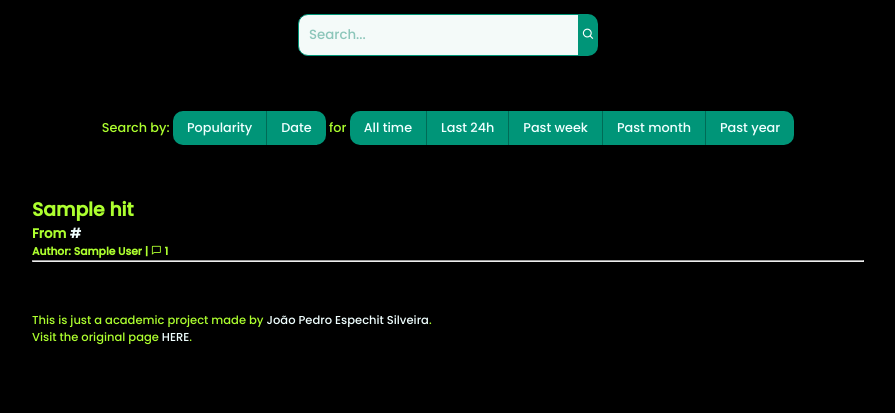
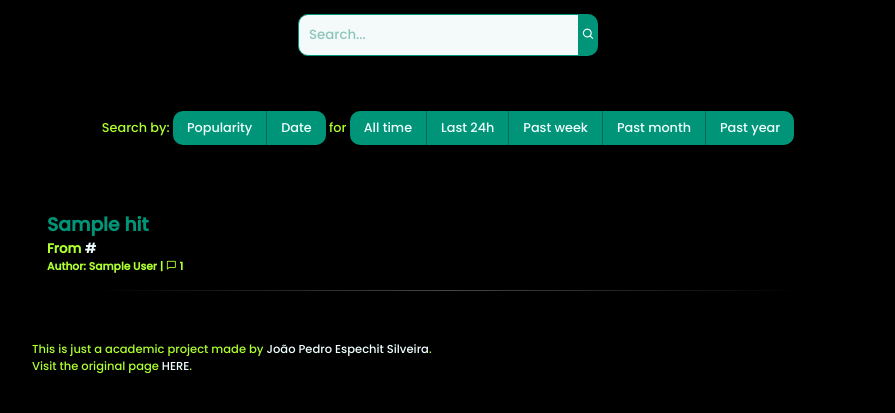
Before and after one commit to jpsilveira11/Hacker-News, a Flask app: page / in a window 1280 px wide. Shown: the part 194-607 px from the top of the page, without its empty margins (192-1087 px from the left). Run offline with Flask 3, Linux system fonts and the light colour scheme; a database or web service that is not in the repository returns one stand-in record (values such as "Sample title"); data that the repository does not hold is empty.

Commit message:
corrections + misc

```diff
--- a/static/style.css
+++ b/static/style.css
@@ -15,7 +15,15 @@ a {
     color:azure;
     text-decoration: none;
 }
+hr{
+    width: 85%;
+    margin:auto;
+    border-radius: 10px;
+    background-image: linear-gradient(90deg, transparent, rgb(71,69,69), transparent);
+    border: 0;
+    height: 1px;
 
+}
 .container {
     margin: 30px auto auto auto;
     width: 65%;
@@ -120,9 +128,11 @@ a {
     background:#006B56;
 }
 /*----------------------------------------------------------------*/
-hr{
-    color: rgba(50, 50, 50, 0.25);
-    box-shadow: 0 0 5px rgba(0, 0, 0, 0.25);
+.news{
+    margin:15px;
+}
+.news-title{
+    color:#009578;
 }
 /*----------------------------------------------------------------*/
 .footer {
--- a/templates/home.html
+++ b/templates/home.html
@@ -58,9 +58,17 @@
         <!--content-->
         <div class="container">
             {% for hit in data.hits %}
-            <h3><a href="#" style="color:inherit">{{hit.title}}</a></h3>
-            <h5>From <a href="{{hit.url}}">{{hit.url}}</a></h5>
-            <h6>Author: {{hit.author}} | <i class='bx bx-comment'></i> {{hit.num_comments}}</h6>
+                <div class="news">
+                    <div class="news-title">
+                        <h3><a href="#" style="color:inherit">{{hit.title}}</a></h3>
+                    </div>
+                    <div class="news-source">
+                        <h5>From <a href="{{hit.url}}">{{hit.url}}</a></h5>
+                    </div>
+                    <div class="news-misc">
+                        <h6>Author: {{hit.author}} | <i class='bx bx-comment'></i> {{hit.num_comments}}</h6>
+                    </div>
+                </div>
             <hr>
             {% endfor %}
         </div>
```
